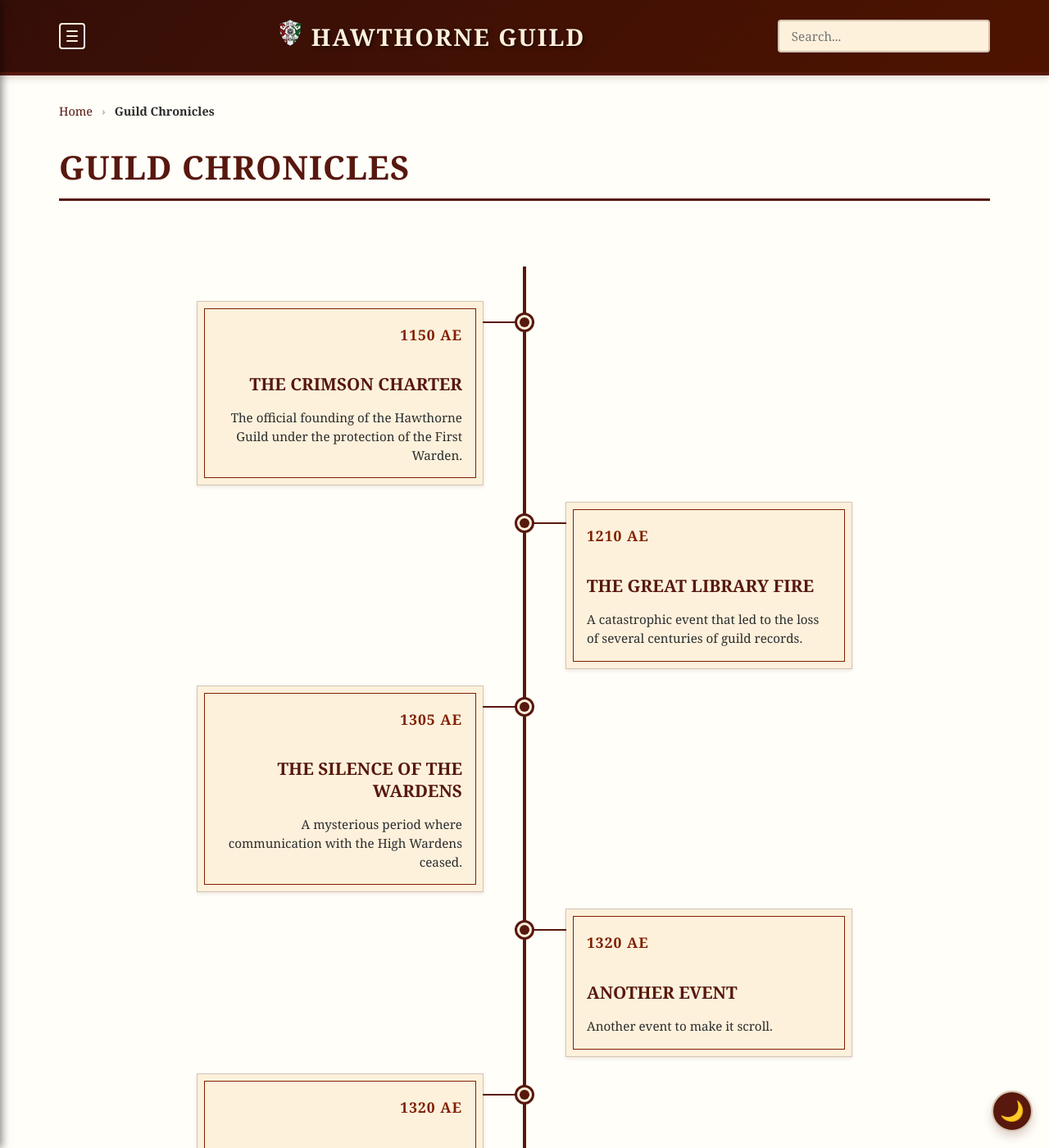
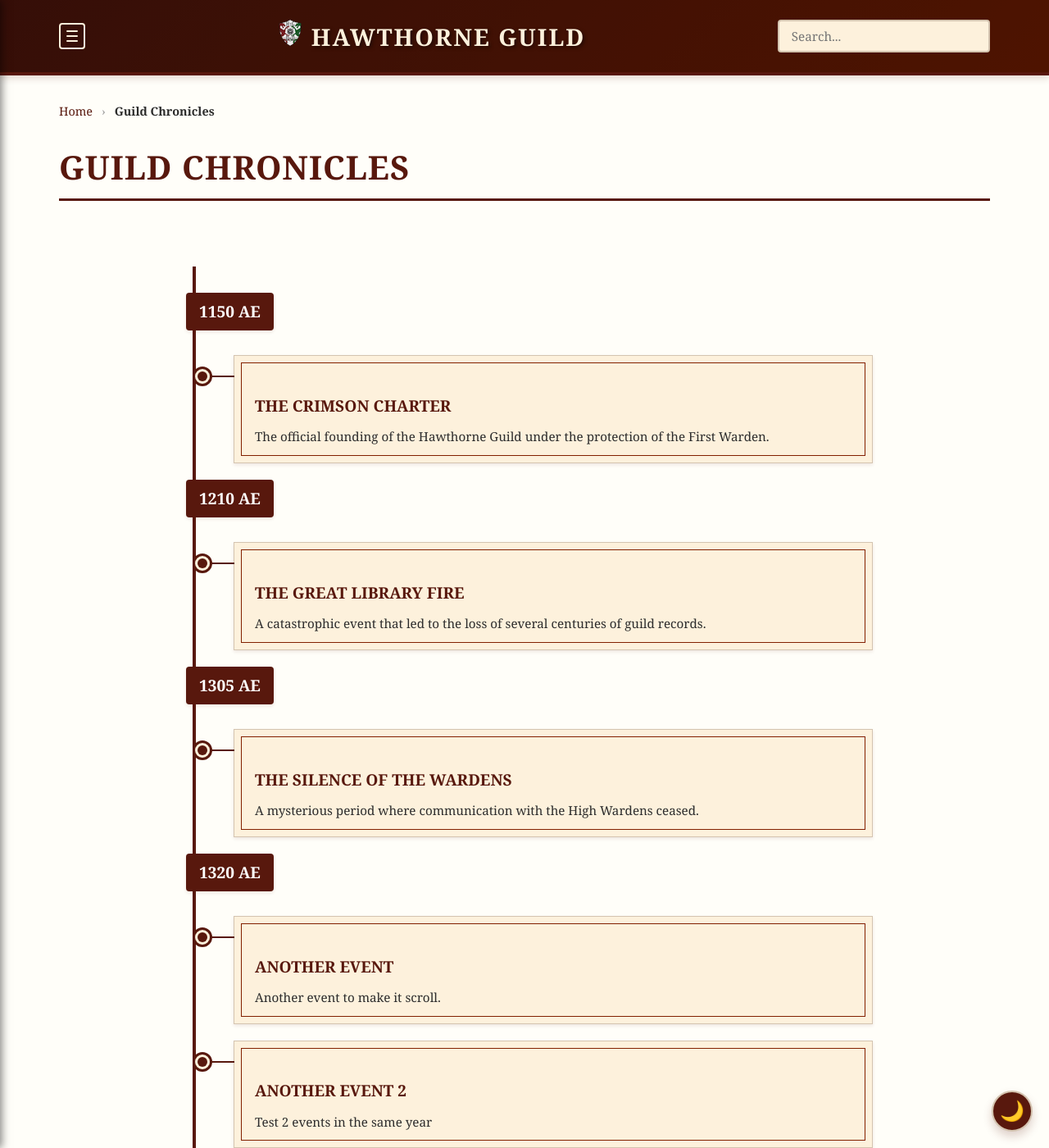
Before and after one commit to coconutswallow/Guides, a Jekyll site: the page built from guild-chronicles.md, in a window 1280 px wide and 1400 px high. Shown: the whole window at 82% size. Built offline with Jekyll 4.4.1, drawn with Linux system fonts in a browser that asks for light colours; comment, search, counter and statistics services are not loaded.

Commit message:
year format

```diff
--- a/assets/css/style.css
+++ b/assets/css/style.css
@@ -2105,41 +2105,53 @@
 }
 
 /* ============================================
-   23. TIMELINES (Chronicles & History)
-   ============================================ */
-
-/* Main wrapper */
+   23. TIMELINES (High-Density Grouped Version)
+   ============================================ */
+
+/* Main wrapper - Left aligned for better readability of many events */
 .timeline-container {
     position: relative;
-    max-width: 900px;
+    max-width: 850px;
     margin: 3em auto;
-    padding: 2em 0;
-}
-
-/* The Central Vertical Line (The Bloodline) */
+    padding: 2em 0 2em 50px; /* Space on left for the line */
+}
+
+/* The Vertical Line (The Bloodline) - Positioned to the left */
 .timeline-container::after {
     content: '';
     position: absolute;
     width: 4px;
-    background-color: var(--color-primary); /* Your Hawthorne Red */
+    background-color: var(--color-primary);
     top: 0;
     bottom: 0;
-    left: 50%;
-    margin-left: -2px;
+    left: 20px;
     z-index: 1;
+}
+
+/* Year Header Block */
+.timeline-year-marker {
+    font-family: var(--font-header);
+    background-color: var(--color-primary);
+    color: white; /* Contrast against the Hawthorne Red */
+    display: inline-block;
+    padding: 6px 16px;
+    font-weight: bold;
+    font-size: 1.2rem;
+    border-radius: 4px;
+    position: relative;
+    z-index: 5;
+    margin-bottom: 30px;
+    margin-left: -38px; /* Centers the label over the line */
+    box-shadow: var(--shadow-sm);
 }
 
 /* Individual Event Container */
 .timeline-item {
-    padding: 10px 50px;
     position: relative;
-    width: 50%;
-    box-sizing: border-box;
-}
-
-/* Alternating Sides */
-.timeline-item:nth-child(even) { left: 50%; text-align: left; }
-.timeline-item:nth-child(odd) { left: 0; text-align: right; }
+    width: 100%;
+    margin-bottom: 20px;
+    padding-left: 20px;
+}
 
 /* --- THE NODES (Circle in a Circle) --- */
 
@@ -2147,90 +2159,65 @@
 .timeline-item::after {
     content: '';
     position: absolute;
-    width: 24px;         /* Slightly larger ring */
+    width: 24px;
     height: 24px;
-    right: -12px;        /* Half of width to center on the 4px line */
+    left: -30px; /* Aligned to the left line */
     background-color: var(--color-bg-light);
     border: 3px solid var(--color-primary);
-    top: 24px;
+    top: 14px;
     border-radius: 50%;
     z-index: 3;
-    box-sizing: border-box; /* Ensures border doesn't grow the circle */
-}
-
-/* Inner Dot (Little Circle) */
+    box-sizing: border-box;
+}
+
+/* Inner Dot (Little Circle - Centered) */
 .timeline-item::before {
     content: '';
     position: absolute;
-    width: 12px;         /* Increased from 8px to 12px */
+    width: 12px;
     height: 12px;
-    right: -6px;         /* Half of width to perfectly center */
+    left: -24px; /* Centered inside the 24px ring */
     background-color: var(--color-primary);
-    top: 30px;           /* Adjusted to center vertically within the 24px ring */
+    top: 20px;
     border-radius: 50%;
     z-index: 4;
 }
 
-/* Adjust Ring/Dot for Even items (Right Side) */
-.timeline-item:nth-child(even)::after {
-    left: -12px;
-    right: auto;
-}
-.timeline-item:nth-child(even)::before {
-    left: -6px;
-    right: auto;
-}
-
-/* --- THE CONNECTORS (Horizontal Lines) --- */
-
+/* --- THE CONNECTORS (Horizontal Bridge) --- */
 .timeline-content::before {
     content: '';
     position: absolute;
     top: 24px;
-    width: 50px;
+    left: -30px;
+    width: 30px;
     height: 2px;
     background-color: var(--color-primary);
     z-index: 2;
 }
 
-/* Attach lines to the correct side */
-.timeline-item:nth-child(odd) .timeline-content::before { right: -50px; }
-.timeline-item:nth-child(even) .timeline-content::before { left: -50px; }
-
-/* --- THE CARDS (Fancy Archive Look) --- */
-
+/* --- THE CARDS (Archive Look) --- */
 .timeline-content {
-    padding: 25px;
+    padding: 20px 25px;
     background-color: var(--color-bg-light);
     border: 1px solid var(--color-border);
     position: relative;
-    border-radius: 0; /* Sharp corners for a formal document feel */
+    border-radius: 0;
     box-shadow: var(--shadow-sm);
 
-    /* The Fancy Inset Border */
+    /* Fancy Inset Border */
     outline: 1px solid var(--color-secondary);
     outline-offset: -10px;
-    transition: transform 0.2s ease, box-shadow 0.2s ease;
+    transition: transform 0.2s ease;
 }
 
 .timeline-content:hover {
-    transform: translateY(-3px);
-    box-shadow: var(--shadow-md);
-}
-
-.timeline-date {
-    font-family: var(--font-header); /* Cinzel */
-    font-weight: bold;
-    color: var(--color-secondary); /* Gold */
-    display: block;
-    margin-bottom: 8px;
-    font-size: 1.1rem;
-    letter-spacing: 1px;
+    transform: translateX(5px); /* Small nudge right instead of up */
 }
 
 .timeline-title {
-    margin: 0 0 10px 0;
-    font-size: 1.3rem;
+    margin: 0 0 5px 0;
+    font-size: 1.2rem;
+    font-family: var(--font-header);
 }
 
 .timeline-title a {
@@ -2238,41 +2225,22 @@
     text-decoration: none;
 }
 
-.timeline-title a:hover {
-    text-decoration: underline;
-}
-
 .timeline-excerpt {
     font-size: 0.95rem;
-    line-height: 1.5;
     margin: 0;
     color: var(--color-text);
-}
-
-/* --- MOBILE RESPONSIVENESS --- */
-
-@media screen and (max-width: 768px) {
-    .timeline-container::after {
-        left: 31px;
+    line-height: 1.4;
+}
+
+/* --- MOBILE ADJUSTMENTS --- */
+@media screen and (max-width: 600px) {
+    .timeline-container {
+        padding-left: 40px;
+        margin: 1em;
     }
-
-    .timeline-item {
-        width: 100%;
-        padding-left: 70px;
-        padding-right: 25px;
-        text-align: left !important;
-    }
-
-    .timeline-item:nth-child(even) {
-        left: 0%;
-    }
-
-    .timeline-item::after { left: 21px !important; }
-    .timeline-item::before { left: 27px !important; }
-
-    .timeline-item:nth-child(odd) .timeline-content::before,
-    .timeline-item:nth-child(even) .timeline-content::before {
-        left: -40px;
-        width: 40px;
-    }
-}
+    .timeline-container::after { left: 15px; }
+    .timeline-year-marker { margin-left: -30px; }
+    .timeline-item::after { left: -25px; }
+    .timeline-item::before { left: -19px; }
+    .timeline-content::before { left: -25px; width: 25px; }
+}
--- a/guild-chronicles.md
+++ b/guild-chronicles.md
@@ -5,17 +5,27 @@
 toc: false
 ---
 
-<div class="timeline-container"> {% assign events = site.pages | where: "timeline_event", true | sort: "timeline_year" %}
-  {% for event in events %}
-    <div class="timeline-item">
-      <div class="timeline-content">
-        <span class="timeline-date">{{ event.timeline_year }} AE</span>
-        <h3 class="timeline-title">
-          <a href="{{ event.url | relative_url }}">{{ event.title }}</a>
-        </h3>
-        {% if event.description %}
-        <p class="timeline-excerpt">{{ event.description }}</p>
-        {% endif %}
+<div class="timeline-container high-density">
+  {% assign events = site.pages | where: "timeline_event", true | sort: "timeline_year" %}
+  {% assign grouped_events = events | group_by: "timeline_year" %}
+
+  {% for group in grouped_events %}
+    <div class="timeline-year-block">
+      <div class="timeline-year-marker">{{ group.name }} AE</div>
+
+      <div class="timeline-events-list">
+        {% for event in group.items %}
+          <div class="timeline-item">
+            <div class="timeline-content">
+              <h3 class="timeline-title">
+                <a href="{{ event.url | relative_url }}">{{ event.title }}</a>
+              </h3>
+              {% if event.description %}
+                <p class="timeline-excerpt">{{ event.description }}</p>
+              {% endif %}
+            </div>
+          </div>
+        {% endfor %}
       </div>
     </div>
   {% endfor %}
```
